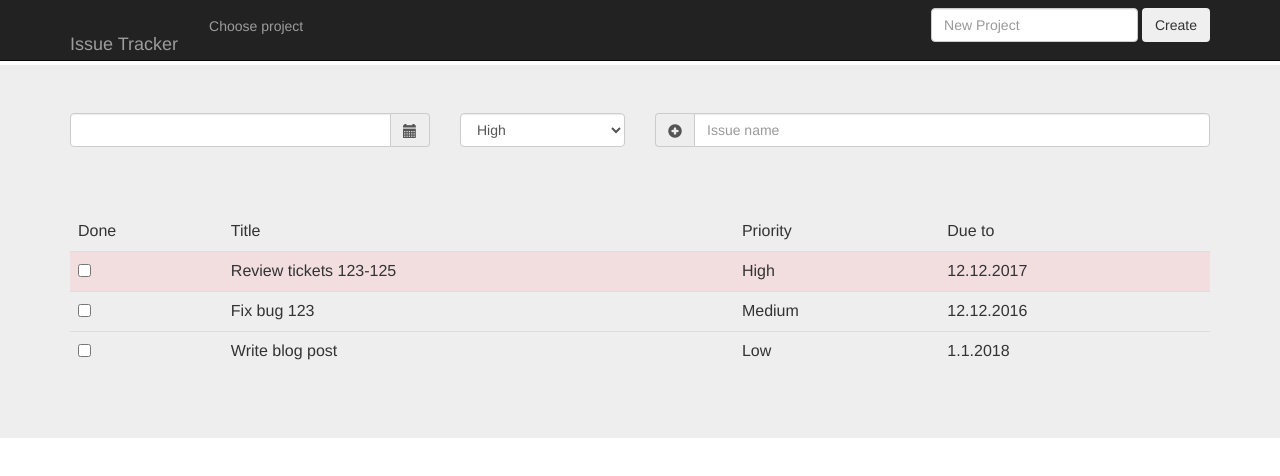
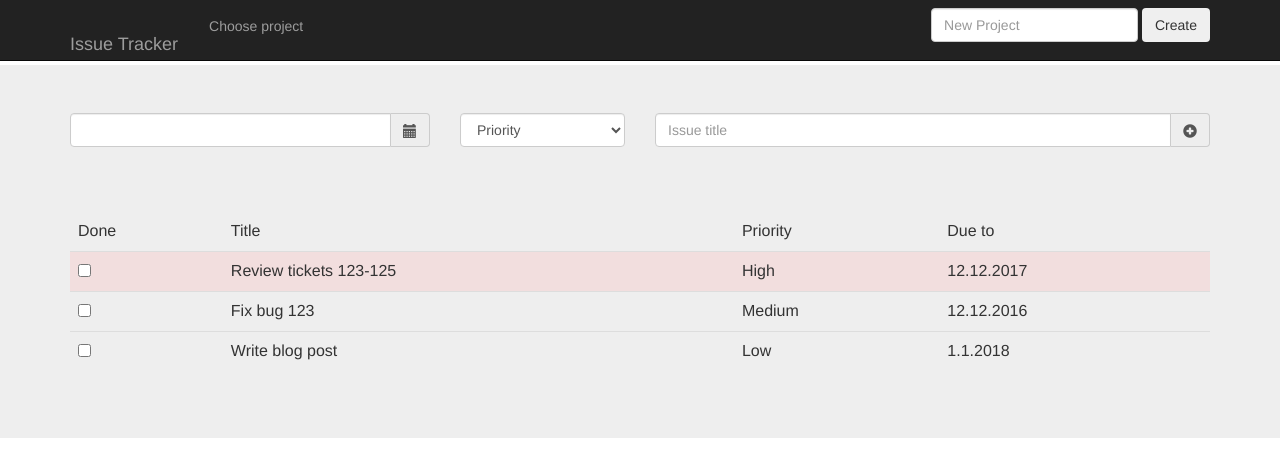
Before and after one commit to joseferben/issuetracker, a website built with webpack: page index.html in a window 1280 px wide. Built offline with nearby package versions, Linux system fonts and the light colour scheme; a script that the page names is missing.

Commit message:
Minor layout fixes.

```diff
--- a/index.html
+++ b/index.html
@@ -55,6 +55,7 @@
             <div class="col-md-2 col-xs-6">
                 <div class="form-group">
                     <select class="form-control" id="prio">
+                        <option value="" selected disabled>Priority</option>
                         <option>High</option>
                         <option>Medium</option>
                         <option>Low</option>
@@ -63,8 +64,8 @@
             </div>
             <div class="col-md-6 col-xs-6">
                 <div class="input-group">
+                    <input maxlength="20" class="form-control" name="primary" id="primary" placeholder="Issue title" type="text">
                     <span class="input-group-addon"><i class="glyphicon glyphicon-plus-sign"></i></span>
-                    <input maxlength="20" class="form-control" name="primary" id="primary" placeholder="Issue name" type="text">
                 </div>
             </div>
         </div>
```
